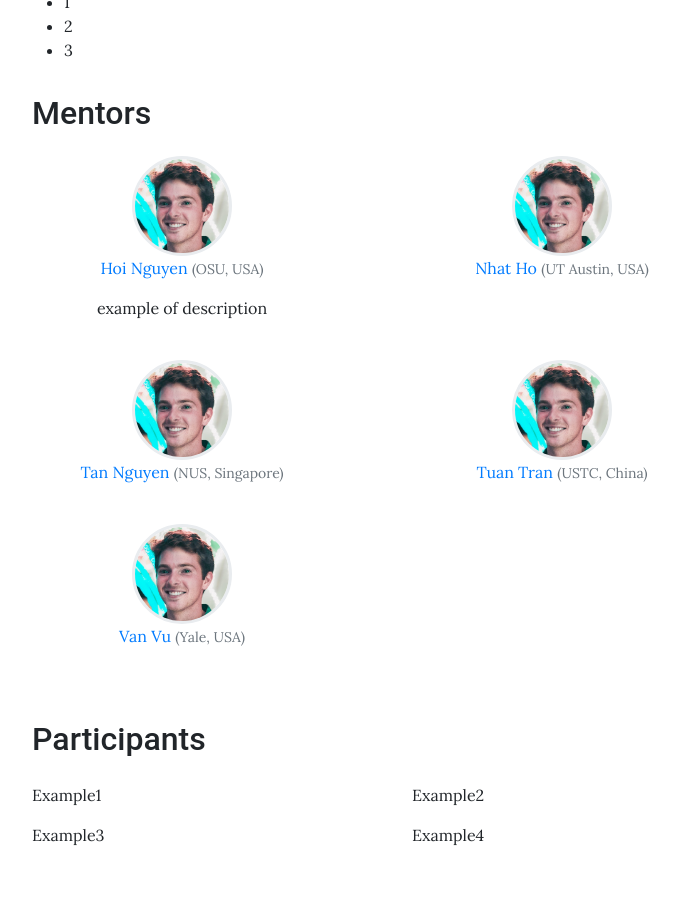
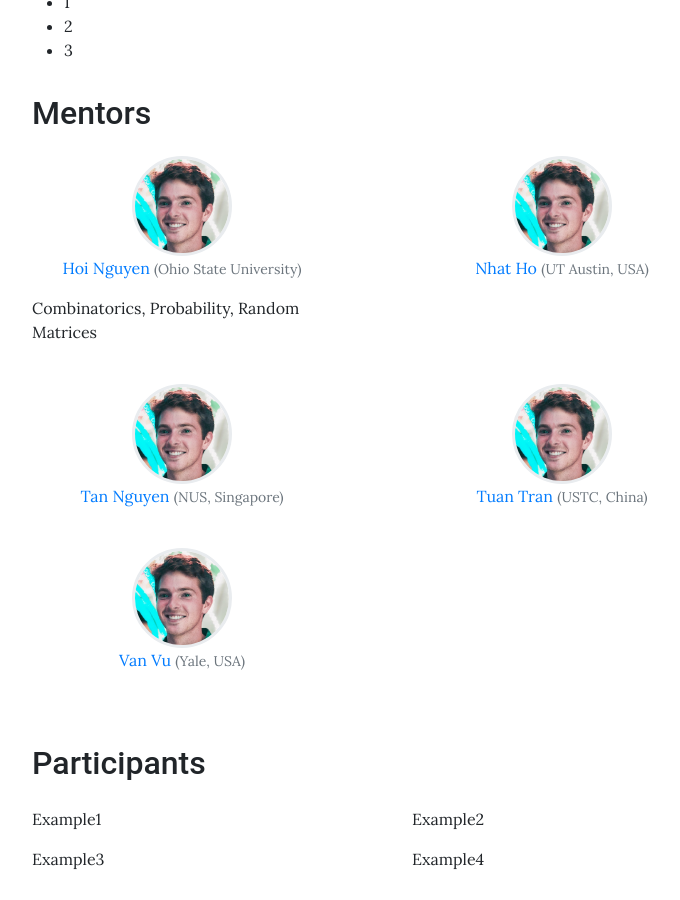
Before and after one commit to adm-vietnam/adm-vietnam.github.io, a Jekyll site: the page built from pages/Program.md, in a window 1280 px wide and 900 px high, scrolled down 404 px. Shown: the whole window, without its empty margins (240-920 px from the left). Built offline with Jekyll 4.4.1, drawn with Linux system fonts in a browser that asks for light colours.

Commit message:
Update Mentors.yml

```diff
--- a/_data/Mentors.yml
+++ b/_data/Mentors.yml
@@ -1,9 +1,9 @@
 - name: Hoi Nguyen
-  affiliation: OSU, USA
-  homepage: www.example.com
+  affiliation: Ohio State University
+  homepage: https://people.math.osu.edu/nguyen.1261/
   image: assets/theme/images/fry_ethan-hoover-311143-unsplash.jpg # Can be external link
   description: > # Can be Markdown
-    example of description
+    Combinatorics, Probability, Random Matrices
   email: name@example.com
 
 - name: Nhat Ho
```
